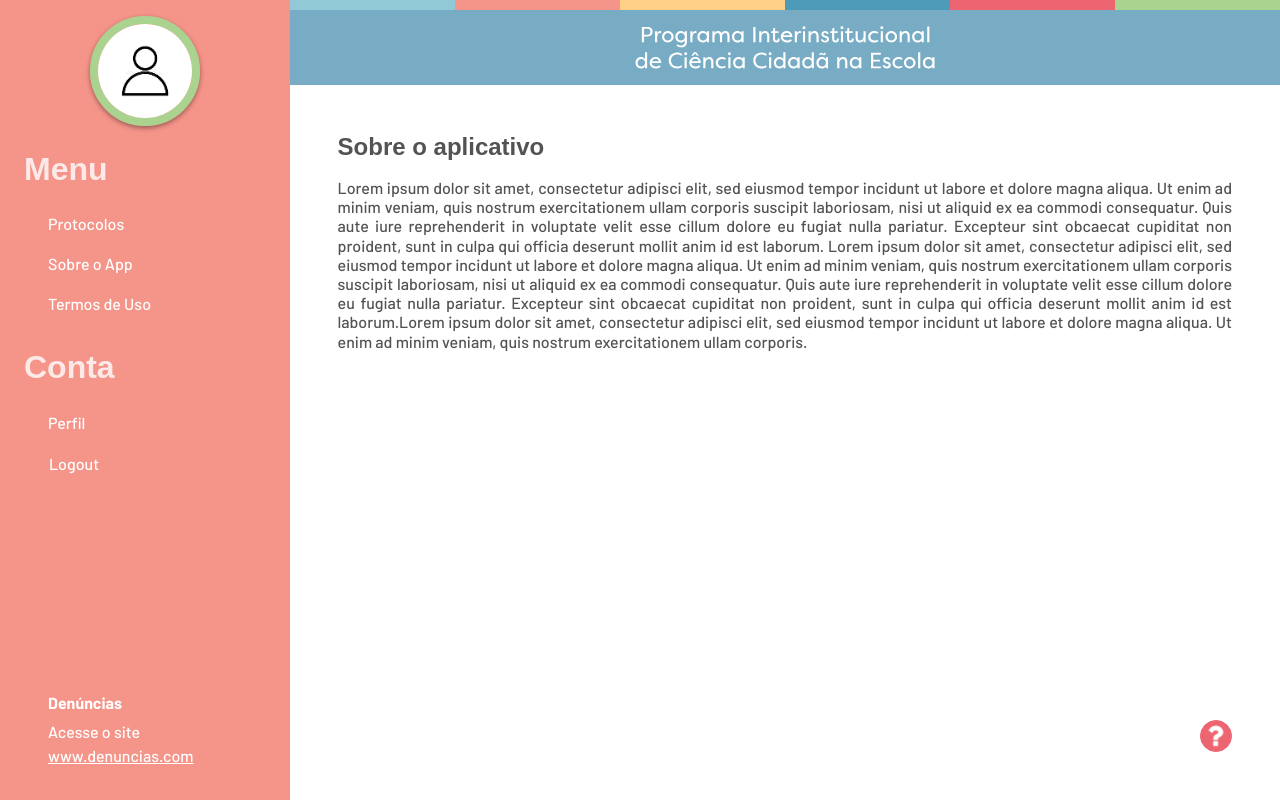
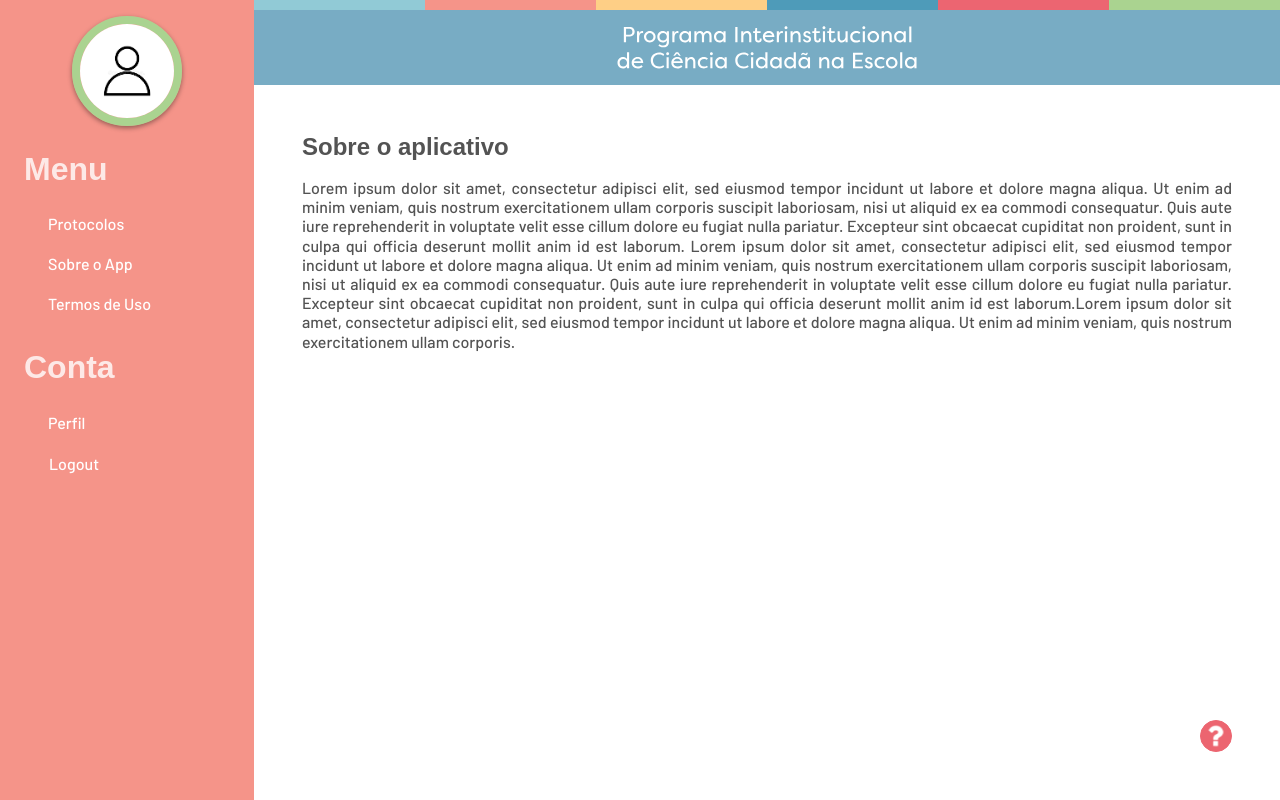
Before and after one commit to VRI-UFPR/CienciaNaEscola, a React (Create React App) app: page /#/about in a window 1280 px wide. Built offline with nearby package versions, Linux system fonts and the light colour scheme; a web font is replaced by a local one.

Commit message:
[TEST]: Removido link para denúncias

```diff
--- a/src/components/Sidebar.jsx
+++ b/src/components/Sidebar.jsx
@@ -64,8 +64,8 @@ function Sidebar(props) {
                         <img className="exit-image" src={ExitIcon} alt="Exit Sidebar Icon" />
                     </button>
                 </div>
-                <div className="container d-flex flex-column align-items-center pt-3 pb-4">
-                    <img className="profile-image rounded-circle" src={PerfilImg} alt="Perfil" />
+                <div className="container d-flex flex-column align-items-center p-5 pt-3 pb-4">
+                    <img className="profile-image rounded-circle mx-4" src={PerfilImg} alt="Perfil" />
                 </div>
                 <div className="container d-flex flex-column font-barlow fw-medium p-0 pb-4">
                     <h1 className="text-start text-white font-century-gothic fw-bold fs-2 mb-0 ps-4 pb-3">Menu</h1>
@@ -100,7 +100,7 @@ function Sidebar(props) {
                         Logout
                     </button>
                 </div>
-                <div className="container d-flex flex-column flex-grow-1 justify-content-end font-barlow text-white p-0 pb-4 pe-5">
+                {/* <div className="container d-flex flex-column flex-grow-1 justify-content-end font-barlow text-white p-0 pb-4 pe-5">
                     <h3 className="fw-bold fs-6 ps-4 ps-md-5">Denúncias</h3>
                     <span className="fw-medium ps-4 ps-md-5">Acesse o site</span>
                     <Link
@@ -111,7 +111,7 @@ function Sidebar(props) {
                     >
                         www.denuncias.com
                     </Link>
-                </div>
+                </div> */}
             </div>
             <style>{styles}</style>
         </div>
```
